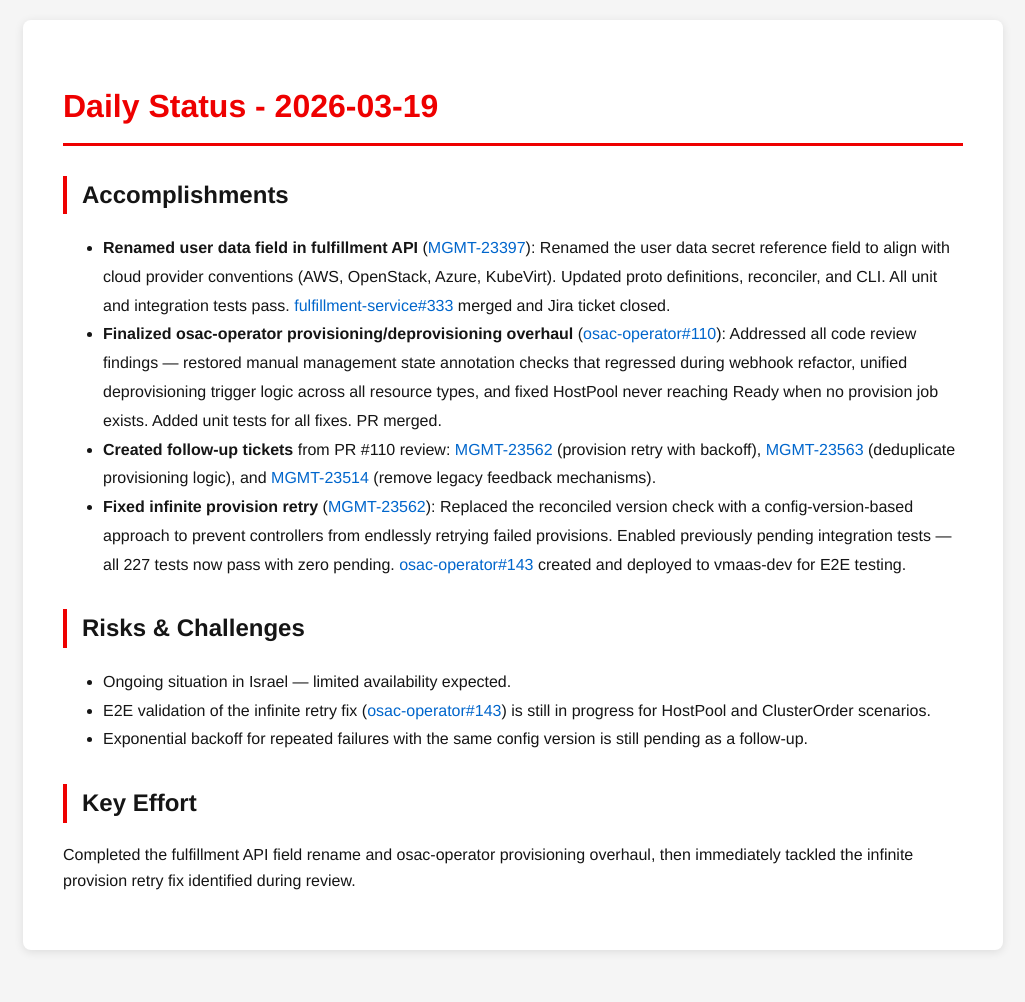
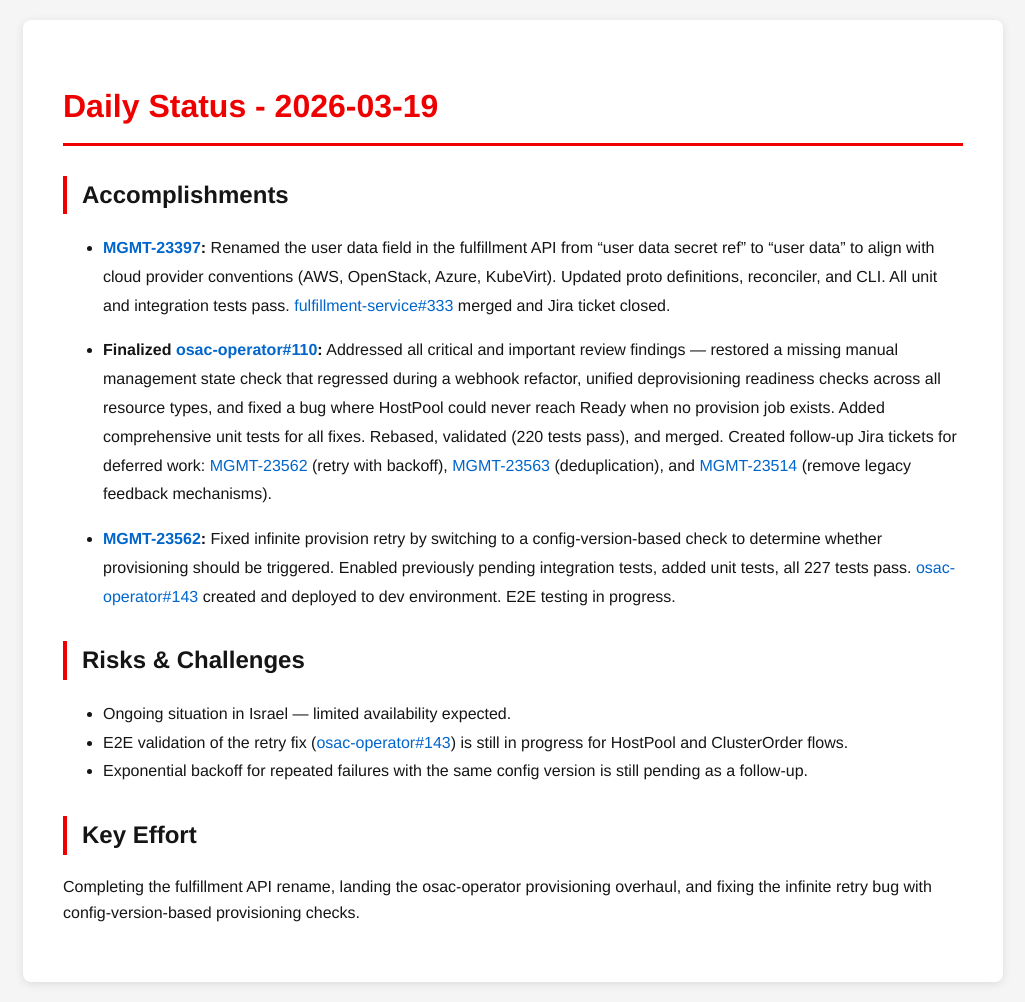
Before and after one commit to tzvatot/daily-status, a Jekyll site: the page built from 2026-03-19.md, in a window 1280 px wide. Shown: the whole page, without its empty margins (127-1152 px from the left). Built offline with Jekyll 4.4.1, drawn with Linux system fonts in a browser that asks for light colours; before the commit the page ends 970 px from its top, so only the background shows below that.

Commit message:
Daily status update - 2026-03-19

```diff
--- a/2026-03-19.md
+++ b/2026-03-19.md
@@ -7,15 +7,19 @@
 # Daily Status - 2026-03-19
 
 ## Accomplishments
-- **Renamed user data field in fulfillment API** ([MGMT-23397](https://issues.redhat.com/browse/MGMT-23397)): Renamed the user data secret reference field to align with cloud provider conventions (AWS, OpenStack, Azure, KubeVirt). Updated proto definitions, reconciler, and CLI. All unit and integration tests pass. [fulfillment-service#333](https://github.com/osac-project/fulfillment-service/pull/333) merged and Jira ticket closed.
-- **Finalized osac-operator provisioning/deprovisioning overhaul** ([osac-operator#110](https://github.com/osac-project/osac-operator/pull/110)): Addressed all code review findings — restored manual management state annotation checks that regressed during webhook refactor, unified deprovisioning trigger logic across all resource types, and fixed HostPool never reaching Ready when no provision job exists. Added unit tests for all fixes. PR merged.
-- **Created follow-up tickets** from PR #110 review: [MGMT-23562](https://issues.redhat.com/browse/MGMT-23562) (provision retry with backoff), [MGMT-23563](https://issues.redhat.com/browse/MGMT-23563) (deduplicate provisioning logic), and [MGMT-23514](https://issues.redhat.com/browse/MGMT-23514) (remove legacy feedback mechanisms).
-- **Fixed infinite provision retry** ([MGMT-23562](https://issues.redhat.com/browse/MGMT-23562)): Replaced the reconciled version check with a config-version-based approach to prevent controllers from endlessly retrying failed provisions. Enabled previously pending integration tests — all 227 tests now pass with zero pending. [osac-operator#143](https://github.com/osac-project/osac-operator/pull/143) created and deployed to vmaas-dev for E2E testing.
+
+- **[MGMT-23397](https://issues.redhat.com/browse/MGMT-23397):** Renamed the user data field in the fulfillment API from "user data secret ref" to "user data" to align with cloud provider conventions (AWS, OpenStack, Azure, KubeVirt). Updated proto definitions, reconciler, and CLI. All unit and integration tests pass. [fulfillment-service#333](https://github.com/osac-project/fulfillment-service/pull/333) merged and Jira ticket closed.
+
+- **Finalized [osac-operator#110](https://github.com/osac-project/osac-operator/pull/110):** Addressed all critical and important review findings — restored a missing manual management state check that regressed during a webhook refactor, unified deprovisioning readiness checks across all resource types, and fixed a bug where HostPool could never reach Ready when no provision job exists. Added comprehensive unit tests for all fixes. Rebased, validated (220 tests pass), and merged. Created follow-up Jira tickets for deferred work: [MGMT-23562](https://issues.redhat.com/browse/MGMT-23562) (retry with backoff), [MGMT-23563](https://issues.redhat.com/browse/MGMT-23563) (deduplication), and [MGMT-23514](https://issues.redhat.com/browse/MGMT-23514) (remove legacy feedback mechanisms).
+
+- **[MGMT-23562](https://issues.redhat.com/browse/MGMT-23562):** Fixed infinite provision retry by switching to a config-version-based check to determine whether provisioning should be triggered. Enabled previously pending integration tests, added unit tests, all 227 tests pass. [osac-operator#143](https://github.com/osac-project/osac-operator/pull/143) created and deployed to dev environment. E2E testing in progress.
 
 ## Risks & Challenges
+
 - Ongoing situation in Israel — limited availability expected.
-- E2E validation of the infinite retry fix ([osac-operator#143](https://github.com/osac-project/osac-operator/pull/143)) is still in progress for HostPool and ClusterOrder scenarios.
+- E2E validation of the retry fix ([osac-operator#143](https://github.com/osac-project/osac-operator/pull/143)) is still in progress for HostPool and ClusterOrder flows.
 - Exponential backoff for repeated failures with the same config version is still pending as a follow-up.
 
 ## Key Effort
-Completed the fulfillment API field rename and osac-operator provisioning overhaul, then immediately tackled the infinite provision retry fix identified during review.
+
+Completing the fulfillment API rename, landing the osac-operator provisioning overhaul, and fixing the infinite retry bug with config-version-based provisioning checks.
```
